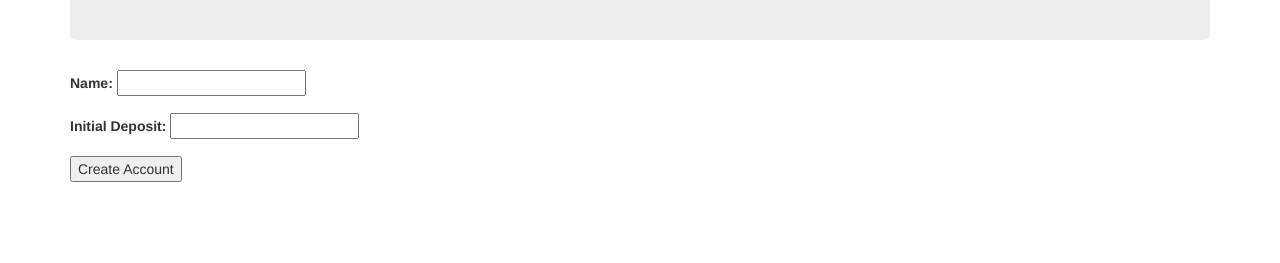
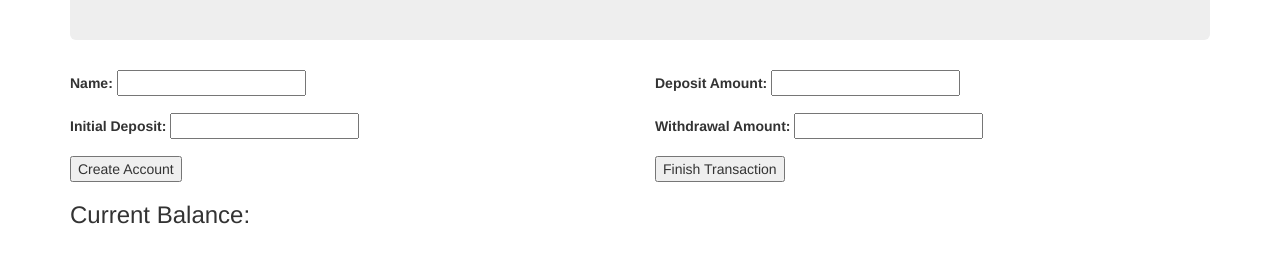
Before and after one commit to Chad-Durkin/bank-account, a plain HTML site: page index.html in a window 1280 px wide. Shown: the part 155-418 px from the top of the page. Drawn offline with Linux system fonts and the light colour scheme.

Commit message:
add 2nd and 3rd form groups, one for the transaction amount and the other to show current balance

```diff
--- a/index.html
+++ b/index.html
@@ -26,11 +26,32 @@
             <button type="submit" name="register-button">Create Account</button>
           </form>
         </div>
+
         <div class="col-md-6">
+          <form id="deposit-withdraw">
+            <div class="form-group">
+              <label for="deposit-amount">Deposit Amount:</label>
+              <input type="number" name="deposit-amount">
+            </div>
+            <div class="form-group">
+              <label for="withdrawal-amount">Withdrawal Amount:</label>
+              <input type="number" name="withdrawal-amount">
+            </div>
+            <button type="submit" name="transaction-button">Finish Transaction</button>
+          </form>
+        </div>
+      </div>
 
+      <div class="row">
+        <div class="col-md-12">
+          <div class="balanceOutput">
+            <h3>Current Balance:</h3>
+            <p>
+            </p>
+          </div>
         </div>
+      </div>
 
-      </div>
     </div>
   </body>
 </html>
```
